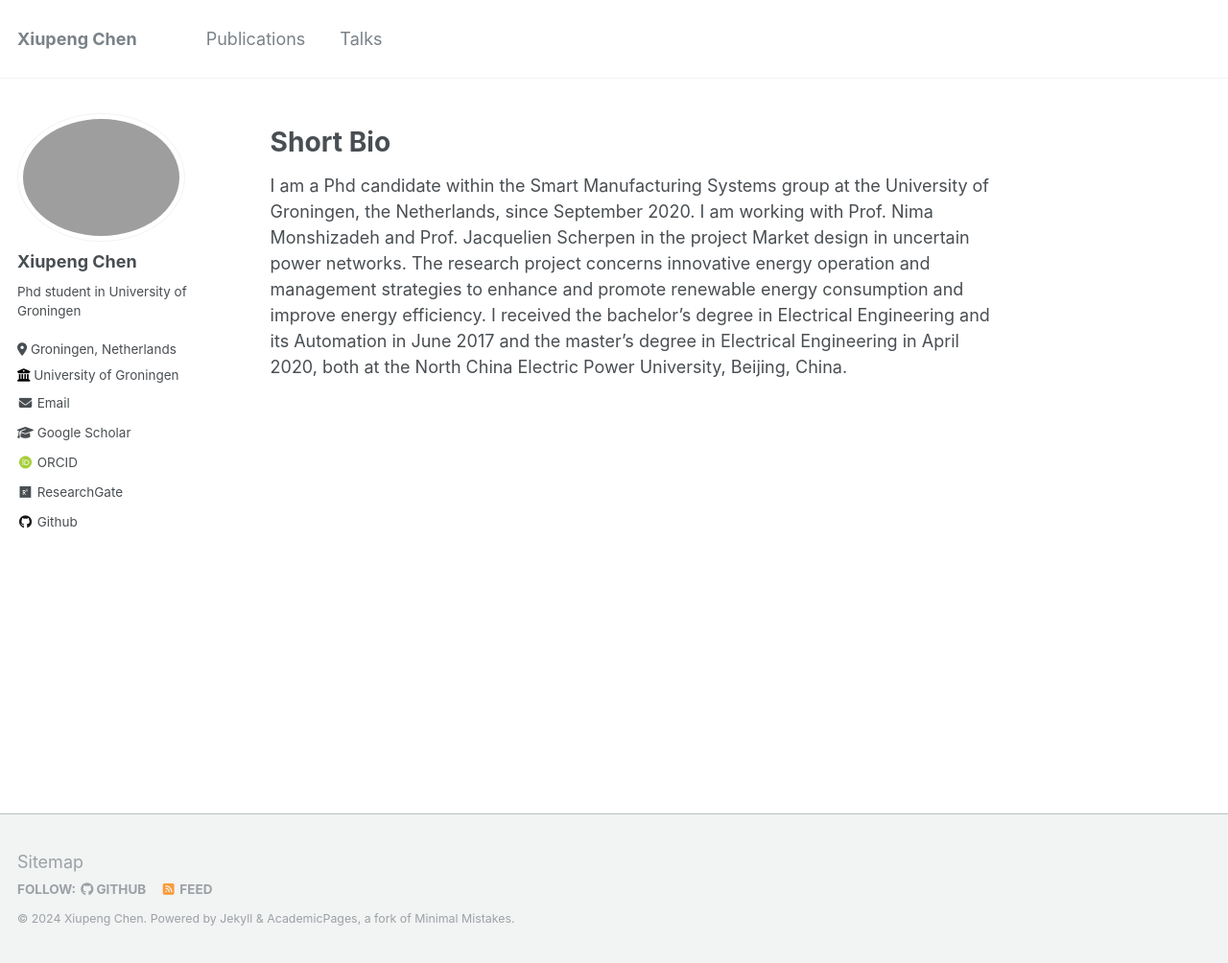
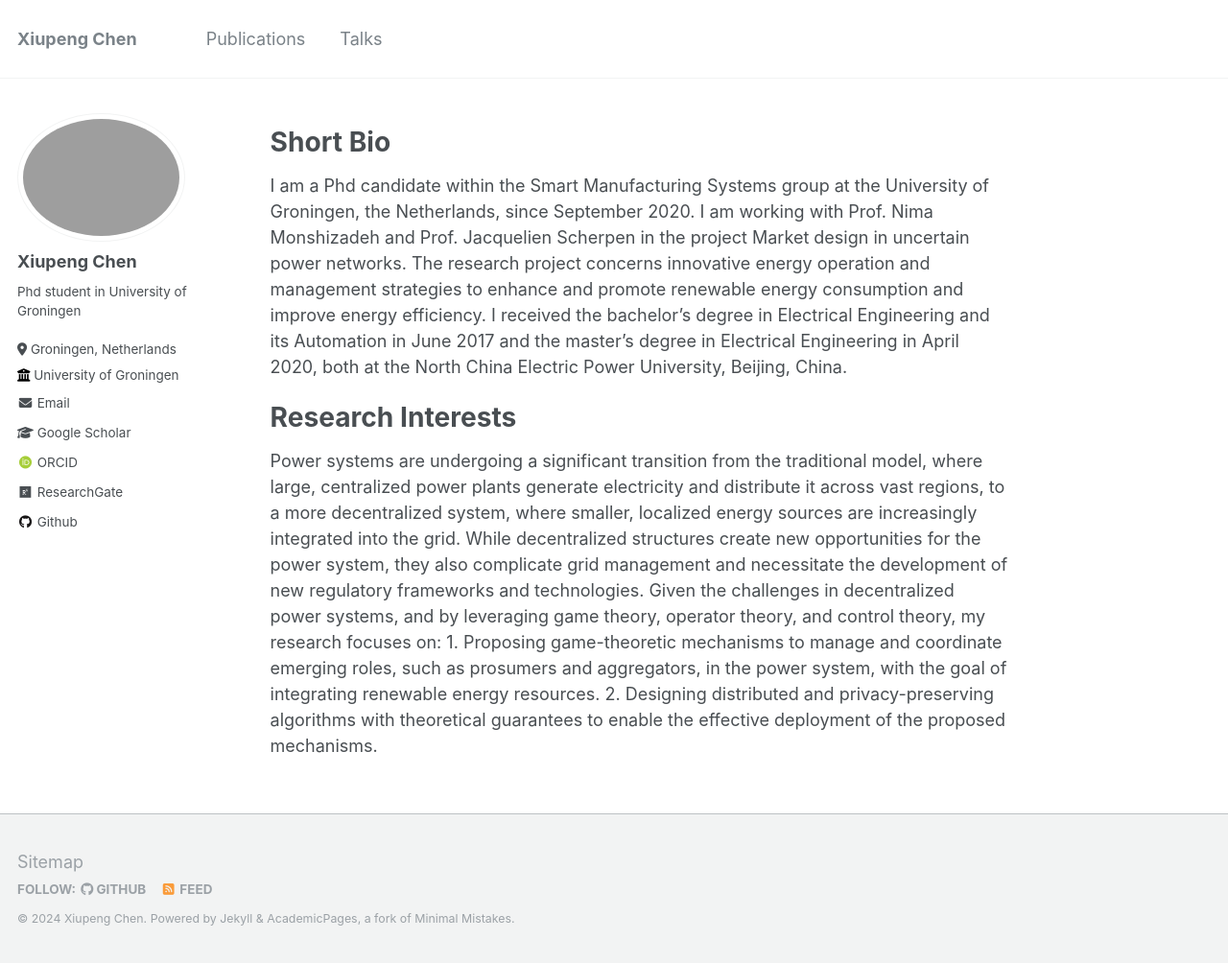
Before and after one commit to XiupengChen/XiupengChen.github.io, a Jekyll site: the page built from _pages/about.md, in a window 1280 px wide and 1004 px high. Shown: the whole window at 96% size. Built offline with Jekyll 4.4.1, drawn with Linux system fonts in a browser that asks for light colours; some web fonts are replaced.

Commit message:
Update about.md

```diff
--- a/_pages/about.md
+++ b/_pages/about.md
@@ -12,3 +12,8 @@ Short Bio
 ===
 
 I am a Phd candidate within the Smart Manufacturing Systems group at the University of Groningen, the Netherlands, since September 2020. I am working with Prof. Nima Monshizadeh and Prof. Jacquelien Scherpen in the project Market design in uncertain power networks. The research project concerns innovative energy operation and management strategies to enhance and promote renewable energy consumption and improve energy efficiency. I received the bachelor's degree in Electrical Engineering  and its Automation in June 2017 and the master's degree  in Electrical Engineering in April 2020, both at the North China Electric Power University, Beijing, China.
+
+Research Interests
+===
+
+Power systems are undergoing a significant transition from the traditional model, where large, centralized power plants generate electricity and distribute it across vast regions, to a more decentralized system, where smaller, localized energy sources are increasingly integrated into the grid. While decentralized structures create new opportunities for the power system, they also complicate grid management and necessitate the development of new regulatory frameworks and technologies. Given the challenges in decentralized power systems, and by leveraging game theory, operator theory, and control theory, my research focuses on: 1. Proposing game-theoretic mechanisms to manage and coordinate emerging roles, such as prosumers and aggregators, in the power system, with the goal of integrating renewable energy resources. 2. Designing distributed and privacy-preserving algorithms with theoretical guarantees to enable the effective deployment of the proposed mechanisms.
```
